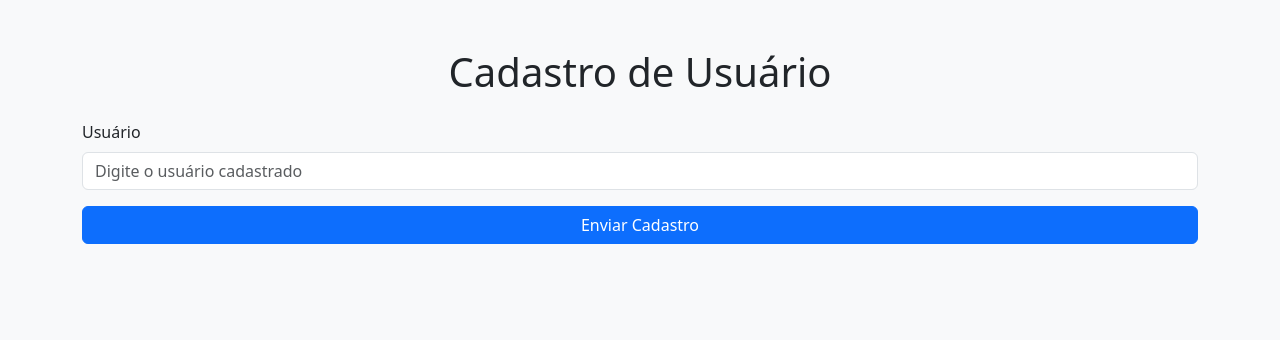
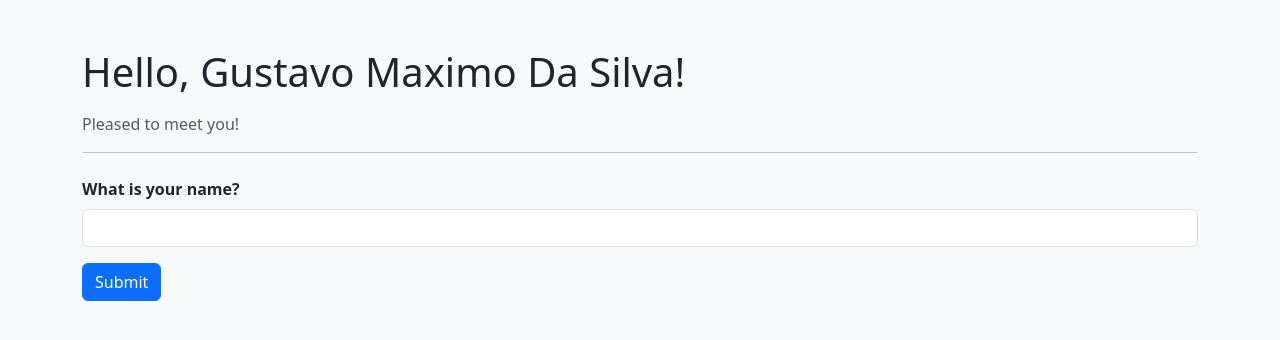
Before and after one commit to PT3032621-PTBDSWS/semana12, a Flask app: page / in a window 1280 px wide. Shown: the top 340 px of the page. Run offline with Flask 3, Linux system fonts and the light colour scheme.

Commit message:
Update index.html

```diff
--- a/app/templates/index.html
+++ b/app/templates/index.html
@@ -1,11 +1,24 @@
 {% extends "base.html" %}
 {% block content %}
-  <h1 class="mb-4 text-center">Cadastro de Usuário</h1>
-  <form method="POST">
-    <div class="mb-3">
-      <label class="form-label">Usuário</label>
-      <input type="text" name="usuario" class="form-control" placeholder="Digite o usuário cadastrado" required>
-    </div>
-    <button type="submit" class="btn btn-primary w-100">Enviar Cadastro</button>
-  </form>
+  <div class="text-start">
+    <h1 class="mb-3">Hello, Gustavo Maximo Da Silva!</h1>
+    <p class="text-muted">Pleased to meet you!</p>
+
+    <hr>
+
+    <form method="POST" class="mt-4">
+      <div class="mb-3">
+        <label for="name" class="form-label fw-bold">What is your name?</label>
+        <input
+          type="text"
+          id="name"
+          name="usuario"
+          class="form-control"
+          placeholder=""
+          required
+        >
+      </div>
+      <button type="submit" class="btn btn-primary">Submit</button>
+    </form>
+  </div>
 {% endblock %}
```
